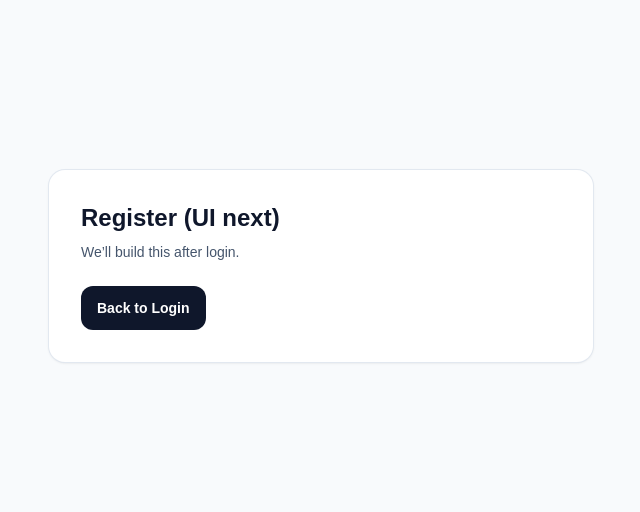
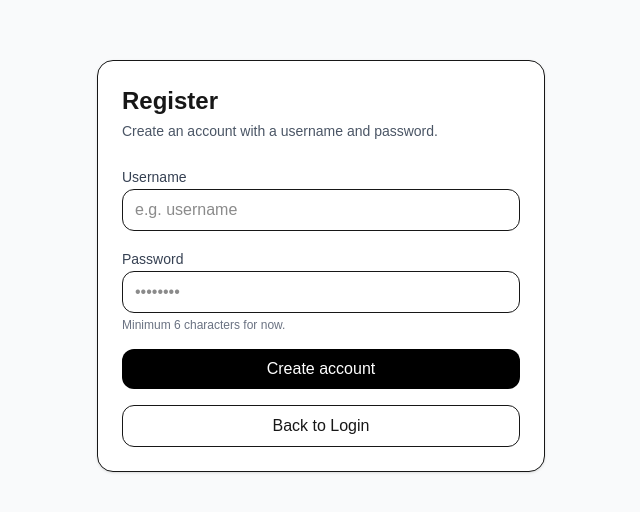
Before and after one commit to BelentPatrus/budget-frontend, a Next.js app: page /register in a window 1280 px wide. Shown: the part 134-646 px from the top of the page, without its empty margins (319-959 px from the left). Built offline with nearby package versions, Linux system fonts and the light colour scheme; no server answers.

Commit message:
set up pi db, and cleaned up add account

```diff
--- a/app/register/page.tsx
+++ b/app/register/page.tsx
@@ -1,22 +1,131 @@
-import Link from "next/link";
+"use client";
+
+import { useMemo, useState } from "react";
+import { useRouter } from "next/navigation";
+
+type RegisterResponse = any; // you can type this later once your API response shape is stable
 
 export default function RegisterPage() {
+  const router = useRouter();
+
+  const [username, setUsername] = useState("");
+  const [password, setPassword] = useState("");
+
+  const [loading, setLoading] = useState(false);
+  const [error, setError] = useState<string | null>(null);
+  const [successMsg, setSuccessMsg] = useState<string | null>(null);
+
+  // Point this to your Spring API base (proxy or direct)
+  // Example if you proxy /api -> backend: `"/api"`
+  // Example direct local backend: `"http://localhost:8080"`
+  const API_BASE = useMemo(() => {
+    return process.env.NEXT_PUBLIC_API_BASE_URL ?? "http://localhost:8080";
+  }, []);
+
+  async function onSubmit(e: React.FormEvent) {
+    e.preventDefault();
+    setError(null);
+    setSuccessMsg(null);
+
+    const u = username.trim();
+    if (!u) return setError("Username is required.");
+    if (!password) return setError("Password is required.");
+    if (password.length < 2) return setError("Password must be at least 6 characters.");
+
+    setLoading(true);
+    try {
+      const res = await fetch(`${API_BASE}/register`, {
+        method: "POST",
+        headers: {
+          "Content-Type": "application/json",
+        },
+        // Match your Spring controller signature: @RequestBody Users user
+        body: JSON.stringify({ username: u, password }),
+      });
+
+      if (!res.ok) {
+        // Try to read a message, otherwise fall back
+        const text = await res.text().catch(() => "");
+        throw new Error(text || `Register failed (${res.status})`);
+      }
+
+      const data: RegisterResponse = await res.json().catch(() => null);
+      setSuccessMsg("Account created! Redirecting to login…");
+
+      // small UX pause, optional
+      setTimeout(() => router.push("/login"), 600);
+
+      return data;
+    } catch (err: any) {
+      setError(err?.message ?? "Something went wrong.");
+    } finally {
+      setLoading(false);
+    }
+  }
+
   return (
-    <main className="min-h-screen bg-slate-50">
-      <div className="mx-auto flex min-h-screen max-w-xl items-center justify-center px-4">
-        <div className="w-full rounded-2xl bg-white p-8 shadow-sm ring-1 ring-slate-200">
-          <h1 className="text-2xl font-semibold text-slate-900">Register (UI next)</h1>
-          <p className="mt-2 text-sm text-slate-600">
-            We’ll build this after login.
-          </p>
-          <Link
-            className="mt-6 inline-block rounded-xl bg-slate-900 px-4 py-3 text-sm font-semibold text-white hover:bg-slate-800"
-            href="/login"
+    <div className="min-h-screen flex items-center justify-center bg-gray-50 px-4">
+      <div className="w-full max-w-md rounded-2xl border bg-white shadow-sm p-6">
+        <h1 className="text-2xl font-semibold">Register</h1>
+        <p className="text-sm text-gray-600 mt-1">Create an account with a username and password.</p>
+
+        <form className="mt-6 space-y-4" onSubmit={onSubmit}>
+          <div className="space-y-1">
+            <label className="text-sm font-medium text-gray-700">Username</label>
+            <input
+              className="w-full rounded-xl border px-3 py-2 outline-none focus:ring-2"
+              value={username}
+              onChange={(e) => setUsername(e.target.value)}
+              placeholder="e.g. username"
+              autoComplete="username"
+              disabled={loading}
+            />
+          </div>
+
+          <div className="space-y-1">
+            <label className="text-sm font-medium text-gray-700">Password</label>
+            <input
+              className="w-full rounded-xl border px-3 py-2 outline-none focus:ring-2"
+              type="password"
+              value={password}
+              onChange={(e) => setPassword(e.target.value)}
+              placeholder="••••••••"
+              autoComplete="new-password"
+              disabled={loading}
+            />
+            <p className="text-xs text-gray-500">Minimum 6 characters for now.</p>
+          </div>
+
+          {error && (
+            <div className="rounded-xl border border-red-200 bg-red-50 px-3 py-2 text-sm text-red-700">
+              {error}
+            </div>
+          )}
+
+          {successMsg && (
+            <div className="rounded-xl border border-green-200 bg-green-50 px-3 py-2 text-sm text-green-700">
+              {successMsg}
+            </div>
+          )}
+
+          <button
+            className="w-full rounded-xl bg-black text-white py-2 font-medium disabled:opacity-60"
+            type="submit"
+            disabled={loading}
+          >
+            {loading ? "Creating account..." : "Create account"}
+          </button>
+
+          <button
+            className="w-full rounded-xl border py-2 font-medium"
+            type="button"
+            onClick={() => router.push("/login")}
+            disabled={loading}
           >
             Back to Login
-          </Link>
-        </div>
+          </button>
+        </form>
       </div>
-    </main>
+    </div>
   );
 }
--- a/features/accounts/hooks/useAccountsSummary.ts
+++ b/features/accounts/hooks/useAccountsSummary.ts
@@ -2,12 +2,19 @@
 
 import { useEffect, useMemo, useState } from "react";
 import { addAccount, addBucket, fetchAccounts, fetchBuckets } from "../api";
-import type { BankAccount, Bucket, CreateAccount, CreateBucket } from "../types";
+import type {
+  BankAccount,
+  Bucket,
+  CreateAccount,
+  CreateBucket,
+} from "../types";
 import { toAccount, toBucket } from "../mappers";
 
 export function useAccountsSummary() {
   const [accounts, setAccounts] = useState<BankAccount[]>([]);
-  const [bucketsByAccount, setBucketsByAccount] = useState<Record<string, Bucket[]>>({});
+  const [bucketsByAccount, setBucketsByAccount] = useState<
+    Record<string, Bucket[]>
+  >({});
   const [loading, setLoading] = useState(true);
   const [error, setError] = useState<string | null>(null);
 
@@ -15,12 +22,26 @@
   let cancelled = false;
 
   (async () => {
+    if (cancelled) return;
+    await loadAccounts();
+  })();
+
+  return () => {
+    cancelled = true;
+  };
+}, []);
+
+  const loadAccounts = async () => {
+    let cancelled = false;
+
     try {
       setLoading(true);
       setError(null);
 
       const raw = await fetchAccounts();
-        const accs = (Array.isArray(raw) ? raw : []).map(toAccount).filter((a) => a.id);
+      const accs = (Array.isArray(raw) ? raw : [])
+        .map(toAccount)
+        .filter((a) => a.id);
 
       if (cancelled) return;
       setAccounts(accs);
@@ -29,7 +50,9 @@
         accs.map(async (a) => {
           try {
             const rawBuckets = await fetchBuckets(a.id);
-              const buckets = (Array.isArray(rawBuckets) ? rawBuckets : []).map(toBucket);
+            const buckets = (Array.isArray(rawBuckets) ? rawBuckets : []).map(
+              toBucket
+            );
             return [a.id, buckets] as const;
           } catch {
             return [a.id, [] as Bucket[]] as const;
@@ -43,15 +66,11 @@
     } finally {
       if (!cancelled) setLoading(false);
     }
-    })();
-
-    return () => {
-      cancelled = true;
   };
-  }, []);
 
   async function createAccount(payload: CreateAccount) {
     const created = toAccount(await addAccount(payload));
+    await loadAccounts(); // 🔁 refresh
     if (!created.id) return;
     setAccounts((prev) => [created, ...prev]);
     setBucketsByAccount((prev) => ({ ...prev, [created.id]: [] }));
@@ -72,7 +91,9 @@
 
     setBucketsByAccount((prev) => ({
       ...prev,
-      [accountId]: created.id ? [created, ...(prev[accountId] ?? [])] : (prev[accountId] ?? []),
+      [accountId]: created.id
+        ? [created, ...(prev[accountId] ?? [])]
+        : prev[accountId] ?? [],
     }));
   }
 
```
Lines whose indentation alone changed are shown as unchanged.
